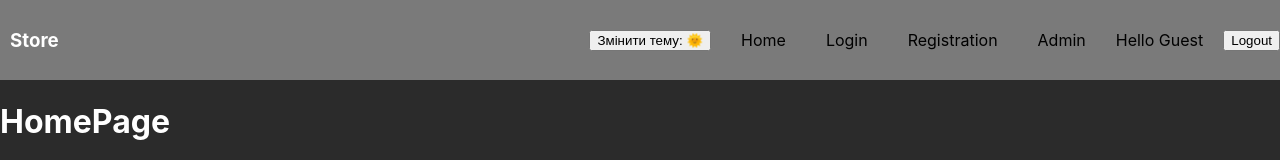
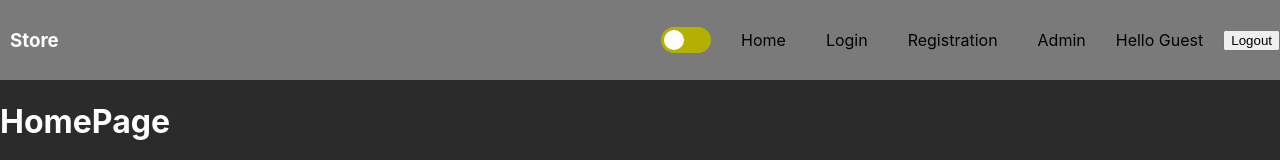
Before and after one commit to Inlvert/MERN-Store, a React (Create React App) app in the folder client/: page / in a window 1280 px wide. Shown: the top 160 px of the page. Built offline with nearby package versions, Linux system fonts and the light colour scheme; no server answers.

Commit message:
add change ThemeToggler comp . + styles

```diff
--- /dev/null
+++ b/client/src/components/ThemeToggler/ThemeToggler.module.scss
@@ -0,0 +1,44 @@
+.toggle {
+  position: relative;
+  display: inline-block;
+  width: 50px;
+  height: 26px;
+
+  input {
+    opacity: 0;
+    width: 0;
+    height: 0;
+  }
+
+  .slider {
+    position: absolute;
+    cursor: pointer;
+    background-color: #b3b000;
+    border-radius: 34px;
+    top: 0;
+    left: 0;
+    right: 0;
+    bottom: 0;
+    transition: 0.4s;
+
+    &::before {
+      content: "";
+      position: absolute;
+      height: 20px;
+      width: 20px;
+      left: 3px;
+      bottom: 3px;
+      background-color: white;
+      border-radius: 50%;
+      transition: 0.4s;
+    }
+  }
+
+  input:checked + .slider {
+    background-color: #3b3b3b;
+  }
+
+  input:checked + .slider::before {
+    transform: translateX(24px);
+  }
+}
--- a/client/src/components/ThemeToggler/index.jsx
+++ b/client/src/components/ThemeToggler/index.jsx
@@ -1,15 +1,18 @@
 import React from "react";
 import { useDispatch, useSelector } from "react-redux";
-import {toggleTheme} from "../../redux/slices/themeSlice"
+import { toggleTheme } from "../../redux/slices/themeSlice";
+import styles from "./ThemeToggler.module.scss";
 
 function ThemeToggler() {
   const dispatch = useDispatch();
-  const { theme } = useSelector((state) => state.theme);
 
   return (
-    <button onClick={() => dispatch(toggleTheme())}>
-      Змінити тему: {theme === "light" ? "🌞" : "🌙"}
-    </button>
+    <>
+      <label className={styles.toggle}>
+        <input type="checkbox" onClick={() => dispatch(toggleTheme())}/>
+        <span className={styles.slider}></span>
+      </label>
+    </>
   );
 }
 
```
